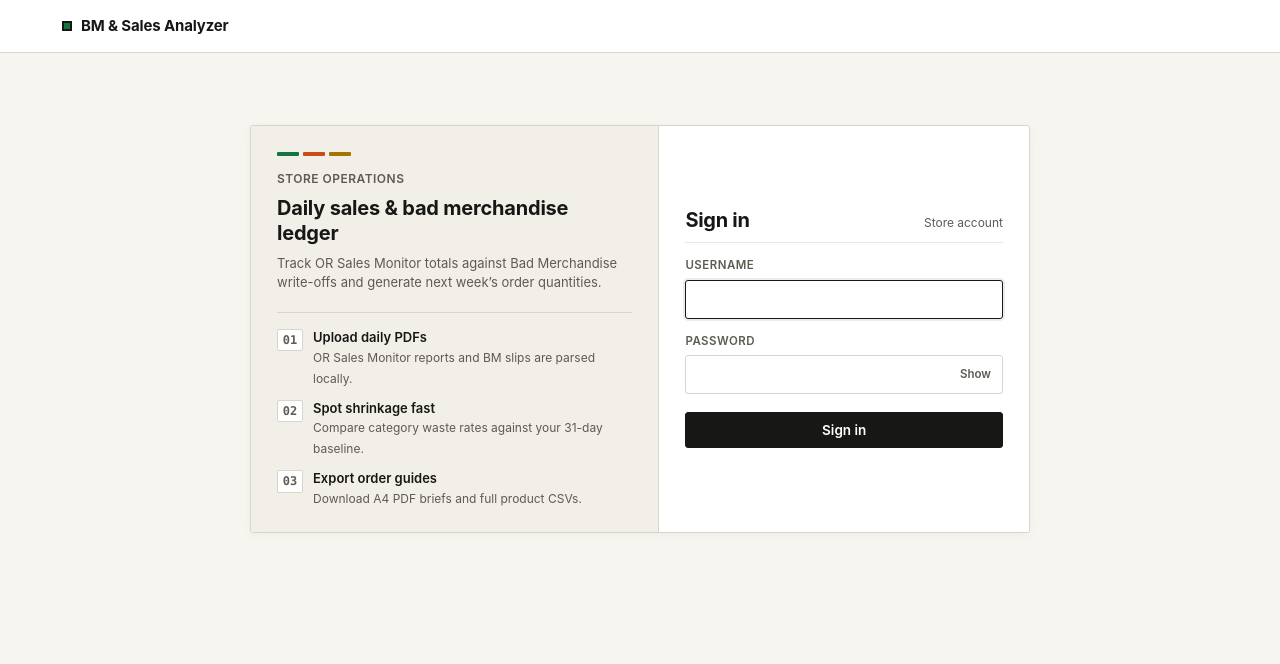
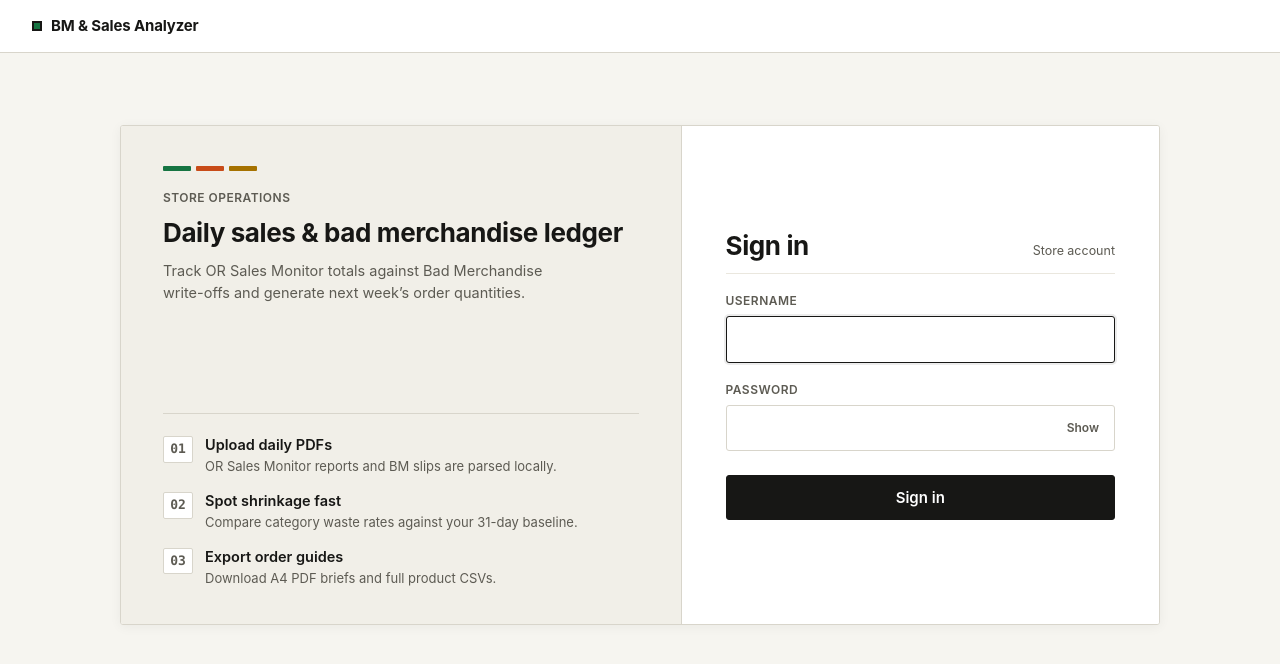
Before and after one commit to edjay17-afk/sales-dmAnalyzer, a Flask app: page /login in a window 1280 px wide. Shown: the top 664 px of the page. Run offline with Flask 3, Linux system fonts and the light colour scheme.

Commit message:
Scale up login card and stretch upload workspace

```diff
--- a/static/style.css
+++ b/static/style.css
@@ -69,7 +69,7 @@ a { color: inherit; }
   border-bottom: 1px solid var(--line);
 }
 .topbar-inner {
-  max-width: 1220px;
+  max-width: 1360px;
   margin: 0 auto;
   padding: 0 clamp(16px, 3vw, 32px);
   min-height: 52px;
@@ -126,7 +126,7 @@ a { color: inherit; }
   padding: 24px clamp(16px, 3vw, 32px) 64px;
 }
 .page {
-  max-width: 1220px;
+  max-width: 1360px;
   margin: 0 auto;
 }
 .page-head {
@@ -733,34 +733,46 @@ td.meterc { width: 84px; padding: 0 4px 0 0; }
   background: var(--panel);
   border: 1px solid var(--line);
   border-radius: 3px;
-  padding: 18px;
+  padding: 26px;
+  display: flex;
+  flex-direction: column;
+}
+.panel form#upform {
+  display: flex;
+  flex-direction: column;
+  flex: 1;
 }
 .panel-head {
   display: flex;
   justify-content: space-between;
   align-items: baseline;
   gap: 10px;
-  margin-bottom: 14px;
-  padding-bottom: 10px;
+  margin-bottom: 18px;
+  padding-bottom: 12px;
   border-bottom: 1px solid var(--line-soft);
 }
 .panel-head h2 {
   margin: 0;
-  font-size: 16px;
+  font-size: 18px;
   font-weight: 700;
 }
 .panel-meta {
-  font-size: 12px;
+  font-size: 12.5px;
   color: var(--ink-2);
   font-variant-numeric: tabular-nums;
 }
 
 .drop {
-  display: block;
+  display: flex;
+  flex-direction: column;
+  align-items: center;
+  justify-content: center;
+  flex: 1;
+  min-height: 240px;
   border: 1.5px dashed var(--line);
   background: var(--bg);
   border-radius: 3px;
-  padding: 36px 20px;
+  padding: 48px 28px;
   text-align: center;
   cursor: pointer;
   transition: border-color .15s, background .15s;
@@ -941,111 +957,115 @@ p.empty { margin: 0; padding: 56px 12px; text-align: center; color: var(--ink-2)
 }
 .logout-form { margin: 0; }
 .login-wrap {
-  max-width: 780px;
-  margin: clamp(24px, 6vh, 64px) auto;
+  max-width: 1040px;
+  margin: clamp(28px, 6vh, 72px) auto;
 }
 .login-grid {
   display: grid;
-  grid-template-columns: 1.05fr 0.95fr;
+  grid-template-columns: 1.08fr 0.92fr;
+  min-height: 500px;
   background: var(--panel);
   border: 1px solid var(--line);
   border-radius: 3px;
   overflow: hidden;
-  box-shadow: 0 2px 10px rgba(23, 23, 21, .04);
+  box-shadow: 0 2px 12px rgba(23, 23, 21, .05);
 }
-@media (max-width: 720px) {
-  .login-grid { grid-template-columns: 1fr; }
+@media (max-width: 760px) {
+  .login-grid { grid-template-columns: 1fr; min-height: 0; }
 }
 .login-info {
   background: var(--panel-alt);
-  padding: 26px 26px 24px;
+  padding: 40px 42px 36px;
   border-right: 1px solid var(--line);
   display: flex;
   flex-direction: column;
 }
-@media (max-width: 720px) {
-  .login-info { border-right: 0; border-bottom: 1px solid var(--line); }
+@media (max-width: 760px) {
+  .login-info { border-right: 0; border-bottom: 1px solid var(--line); padding: 28px 24px; }
 }
 .cat-ribbon {
   display: grid;
-  grid-template-columns: repeat(3, 22px);
-  gap: 4px;
-  margin-bottom: 14px;
+  grid-template-columns: repeat(3, 28px);
+  gap: 5px;
+  margin-bottom: 18px;
 }
 .cat-ribbon span {
-  height: 4px;
+  height: 5px;
   border-radius: 1px;
 }
 .login-info h2 {
-  margin: 4px 0 8px;
-  font-size: 20px;
-  line-height: 1.25;
-  letter-spacing: -.01em;
+  margin: 6px 0 12px;
+  font-size: 26px;
+  line-height: 1.2;
+  letter-spacing: -.015em;
 }
 .login-desc {
-  margin: 0 0 20px;
+  margin: 0 0 28px;
   color: var(--ink-2);
-  font-size: 13px;
-  line-height: 1.45;
+  font-size: 14.5px;
+  line-height: 1.5;
+  max-width: 42ch;
 }
 .login-steps {
   list-style: none;
   margin: auto 0 0;
-  padding: 0;
+  padding: 22px 0 0;
   display: grid;
-  gap: 12px;
+  gap: 16px;
   border-top: 1px solid var(--line);
-  padding-top: 16px;
 }
 .login-steps li {
   display: grid;
-  grid-template-columns: 26px 1fr;
-  gap: 10px;
+  grid-template-columns: 30px 1fr;
+  gap: 12px;
   align-items: start;
 }
 .step-num {
-  font: 700 11.5px var(--mono);
+  font: 700 12px var(--mono);
   color: var(--ink-2);
   background: var(--panel);
   border: 1px solid var(--line);
   border-radius: 2px;
   text-align: center;
-  padding: 2px 0;
+  padding: 3px 0;
 }
 .login-steps strong {
   display: block;
-  font-size: 13px;
+  font-size: 14.5px;
   font-weight: 600;
   line-height: 1.3;
 }
 .login-steps span {
-  font-size: 12px;
+  font-size: 13px;
   color: var(--ink-2);
-  line-height: 1.35;
+  line-height: 1.4;
 }
 .login-panel {
   border: 0;
   border-radius: 0;
-  padding: 26px 26px 28px;
+  padding: 40px 44px;
   display: flex;
   flex-direction: column;
   justify-content: center;
 }
+@media (max-width: 760px) {
+  .login-panel { padding: 28px 24px; }
+}
 .login-panel h1 {
-  font-size: 20px;
+  font-size: 26px;
   margin: 0;
 }
 .login-panel .msg.err {
-  margin-bottom: 14px;
+  margin-bottom: 16px;
 }
 .login-form {
   display: grid;
-  gap: 14px;
+  gap: 18px;
 }
 .login-form label {
   display: grid;
-  gap: 5px;
-  font-size: 11.5px;
+  gap: 6px;
+  font-size: 12px;
   font-weight: 600;
   text-transform: uppercase;
   letter-spacing: .04em;
@@ -1053,8 +1073,8 @@ p.empty { margin: 0; padding: 56px 12px; text-align: center; color: var(--ink-2)
 }
 .login-form input {
   width: 100%;
-  padding: 8px 10px;
-  font-size: 14px;
+  padding: 11px 13px;
+  font-size: 15px;
   transition: border-color .15s, box-shadow .15s;
 }
 .login-form input:focus {
@@ -1067,21 +1087,22 @@ p.empty { margin: 0; padding: 56px 12px; text-align: center; color: var(--ink-2)
   display: flex;
   align-items: center;
 }
-.pw-wrap input { padding-right: 54px; }
+.pw-wrap input { padding-right: 60px; }
 .pw-toggle {
   position: absolute;
-  right: 6px;
+  right: 8px;
   background: transparent;
   border: 0;
-  padding: 4px 6px;
-  font: 600 11.5px var(--ui);
+  padding: 5px 8px;
+  font: 600 12px var(--ui);
   color: var(--ink-2);
   cursor: pointer;
   border-radius: 2px;
 }
 .pw-toggle:hover { color: var(--ink); background: var(--panel-alt); }
 .login-form .btn {
-  margin-top: 4px;
+  margin-top: 6px;
   width: 100%;
-  padding: 9px 14px;
+  padding: 12px 16px;
+  font-size: 15px;
 }
```
Also changed, not shown: other parts of static/style.css (+26 -22 lines).
